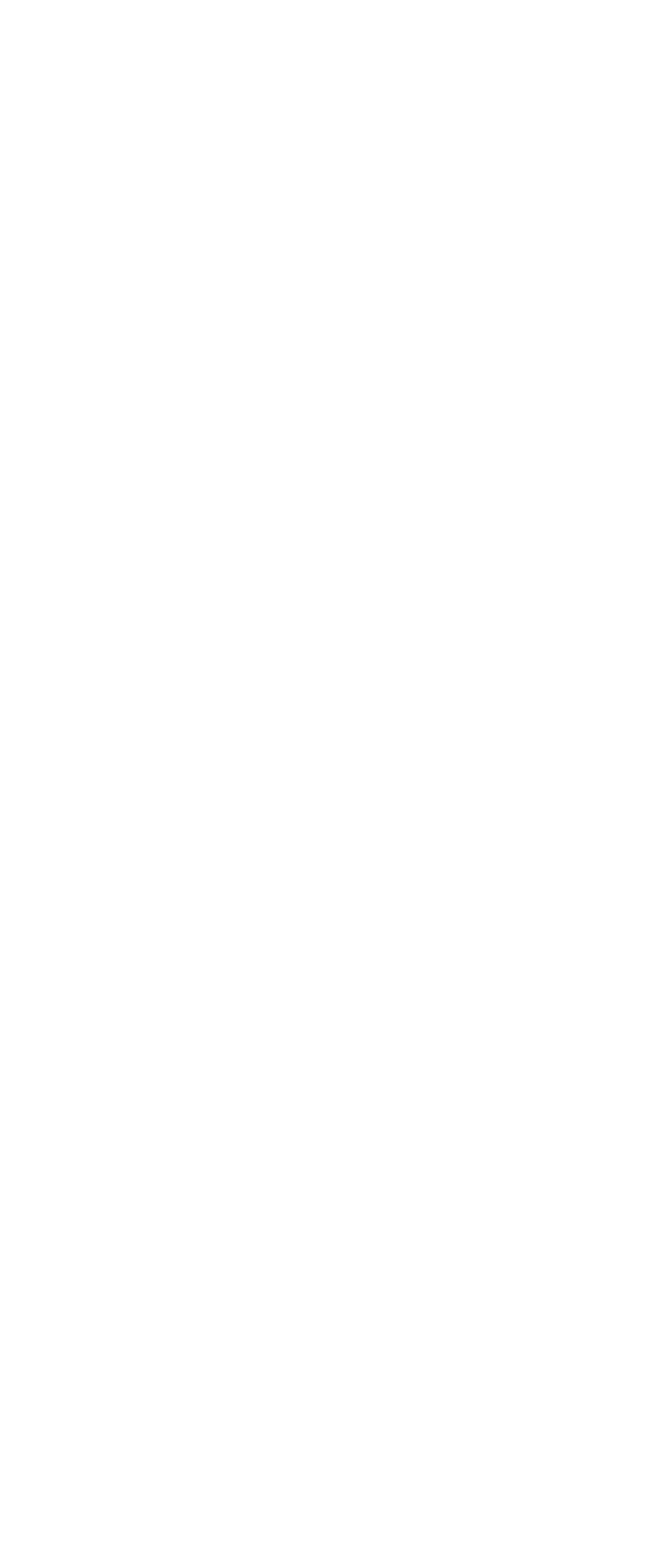
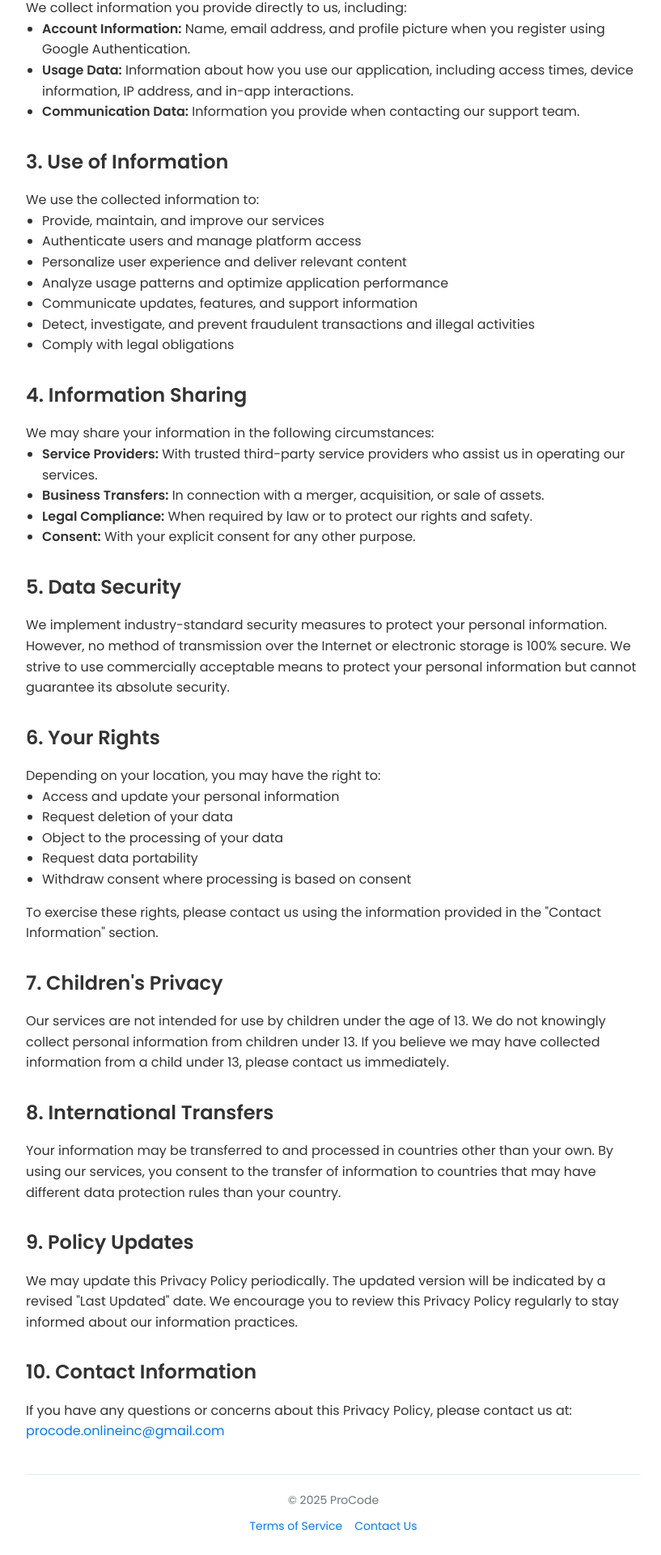
Before and after one commit to Aryanoo1/ProCode, a React (Vite) app in the folder client/: page /privacy-policy in a window 1280 px wide. Before the commit this address had no page. Shown: the part 798-2718 px from the top of the page at 81% size, without its empty margins (228-1045 px from the left). Before the commit the page ends 800 px from the top, so only its background shows below. Built offline with nearby package versions, Linux system fonts and the light colour scheme.

Commit message:
added privacy policy

```diff
--- /dev/null
+++ b/client/src/pages/PrivacyPolicy.jsx
@@ -0,0 +1,226 @@
+import React from "react"
+
+const PrivacyPolicy = () => {
+  const lastUpdated = "January 29, 2025"
+
+  const sections = [
+    { id: "introduction", title: "Introduction" },
+    { id: "information-collection", title: "Information Collection" },
+    { id: "use-of-information", title: "Use of Information" },
+    { id: "information-sharing", title: "Information Sharing" },
+    { id: "data-security", title: "Data Security" },
+    { id: "your-rights", title: "Your Rights" },
+    { id: "children-privacy", title: "Children's Privacy" },
+    { id: "international-transfers", title: "International Transfers" },
+    { id: "policy-updates", title: "Policy Updates" },
+    { id: "contact", title: "Contact Information" },
+  ]
+
+  const containerStyle = {
+    maxWidth: "800px",
+    margin: "0 auto",
+    padding: "20px",
+    fontFamily: "Arial, sans-serif",
+    lineHeight: "1.6",
+    color: "#333",
+  }
+
+  const headerStyle = {
+    backgroundColor: "#f8f9fa",
+    padding: "20px",
+    marginBottom: "20px",
+    borderBottom: "1px solid #e9ecef",
+  }
+
+  const h1Style = {
+    fontSize: "28px",
+    fontWeight: "bold",
+    margin: "0",
+  }
+
+  const h2Style = {
+    fontSize: "24px",
+    fontWeight: "bold",
+    marginBottom: "15px",
+    marginTop: "30px",
+  }
+
+  const linkStyle = {
+    color: "#007bff",
+    textDecoration: "none",
+  }
+
+  const listStyle = {
+    paddingLeft: "20px",
+    marginBottom: "15px",
+  }
+
+  const footerStyle = {
+    marginTop: "40px",
+    padding: "20px 0",
+    borderTop: "1px solid #e9ecef",
+    textAlign: "center",
+    fontSize: "14px",
+    color: "#6c757d",
+  }
+
+  return (
+    <div style={containerStyle}>
+      <header style={headerStyle}>
+        <h1 style={h1Style}>Privacy Policy</h1>
+      </header>
+      <main>
+        <p style={{ fontSize: "14px", color: "#6c757d", marginBottom: "20px" }}>Last Updated: {lastUpdated}</p>
+
+        <nav style={{ marginBottom: "30px" }}>
+          <h2 style={{ ...h2Style, fontSize: "20px" }}>Table of Contents</h2>
+          <ul style={listStyle}>
+            {sections.map((section) => (
+              <li key={section.id} style={{ marginBottom: "5px" }}>
+                <a href={`#${section.id}`} style={linkStyle}>
+                  {section.title}
+                </a>
+              </li>
+            ))}
+          </ul>
+        </nav>
+
+        <section id="introduction">
+          <h2 style={h2Style}>1. Introduction</h2>
+          <p>
+            ProCode ("we," "our," or "us") is committed to protecting your privacy. This Privacy Policy outlines our
+            practices concerning the collection, use, and disclosure of your information when you use our application
+            and services. By accessing or using our services, you agree to the terms of this Privacy Policy.
+          </p>
+        </section>
+
+        <section id="information-collection">
+          <h2 style={h2Style}>2. Information Collection</h2>
+          <p>We collect information you provide directly to us, including:</p>
+          <ul style={listStyle}>
+            <li>
+              <strong>Account Information:</strong> Name, email address, and profile picture when you register using
+              Google Authentication.
+            </li>
+            <li>
+              <strong>Usage Data:</strong> Information about how you use our application, including access times, device
+              information, IP address, and in-app interactions.
+            </li>
+            <li>
+              <strong>Communication Data:</strong> Information you provide when contacting our support team.
+            </li>
+          </ul>
+        </section>
+
+        <section id="use-of-information">
+          <h2 style={h2Style}>3. Use of Information</h2>
+          <p>We use the collected information to:</p>
+          <ul style={listStyle}>
+            <li>Provide, maintain, and improve our services</li>
+            <li>Authenticate users and manage platform access</li>
+            <li>Personalize user experience and deliver relevant content</li>
+            <li>Analyze usage patterns and optimize application performance</li>
+            <li>Communicate updates, features, and support information</li>
+            <li>Detect, investigate, and prevent fraudulent transactions and illegal activities</li>
+            <li>Comply with legal obligations</li>
+          </ul>
+        </section>
+
+        <section id="information-sharing">
+          <h2 style={h2Style}>4. Information Sharing</h2>
+          <p>We may share your information in the following circumstances:</p>
+          <ul style={listStyle}>
+            <li>
+              <strong>Service Providers:</strong> With trusted third-party service providers who assist us in operating
+              our services.
+            </li>
+            <li>
+              <strong>Business Transfers:</strong> In connection with a merger, acquisition, or sale of assets.
+            </li>
+            <li>
+              <strong>Legal Compliance:</strong> When required by law or to protect our rights and safety.
+            </li>
+            <li>
+              <strong>Consent:</strong> With your explicit consent for any other purpose.
+            </li>
+          </ul>
+        </section>
+
+        <section id="data-security">
+          <h2 style={h2Style}>5. Data Security</h2>
+          <p>
+            We implement industry-standard security measures to protect your personal information. However, no method of
+            transmission over the Internet or electronic storage is 100% secure. We strive to use commercially
+            acceptable means to protect your personal information but cannot guarantee its absolute security.
+          </p>
+        </section>
+
+        <section id="your-rights">
+          <h2 style={h2Style}>6. Your Rights</h2>
+          <p>Depending on your location, you may have the right to:</p>
+          <ul style={listStyle}>
+            <li>Access and update your personal information</li>
+            <li>Request deletion of your data</li>
+            <li>Object to the processing of your data</li>
+            <li>Request data portability</li>
+            <li>Withdraw consent where processing is based on consent</li>
+          </ul>
+          <p>
+            To exercise these rights, please contact us using the information provided in the "Contact Information"
+            section.
+          </p>
+        </section>
+
+        <section id="children-privacy">
+          <h2 style={h2Style}>7. Children's Privacy</h2>
+          <p>
+            Our services are not intended for use by children under the age of 13. We do not knowingly collect personal
+            information from children under 13. If you believe we may have collected information from a child under 13,
+            please contact us immediately.
+          </p>
+        </section>
+
+        <section id="international-transfers">
+          <h2 style={h2Style}>8. International Transfers</h2>
+          <p>
+            Your information may be transferred to and processed in countries other than your own. By using our
+            services, you consent to the transfer of information to countries that may have different data protection
+            rules than your country.
+          </p>
+        </section>
+
+        <section id="policy-updates">
+          <h2 style={h2Style}>9. Policy Updates</h2>
+          <p>
+            We may update this Privacy Policy periodically. The updated version will be indicated by a revised "Last
+            Updated" date. We encourage you to review this Privacy Policy regularly to stay informed about our
+            information practices.
+          </p>
+        </section>
+
+        <section id="contact">
+          <h2 style={h2Style}>10. Contact Information</h2>
+          <p>If you have any questions or concerns about this Privacy Policy, please contact us at:</p>
+          <p>
+            <a href="mailto:procode.onlineinc@gmail.com" style={linkStyle}>
+              procode.onlineinc@gmail.com
+            </a>
+          </p>
+        </section>
+      </main>
+      <footer style={footerStyle}>
+        <p>&copy; {new Date().getFullYear()} ProCode</p>
+        <div style={{ marginTop: "10px" }}>
+          <a href="/terms" style={{ ...linkStyle, marginRight: "15px" }}>
+            Terms of Service
+          </a>
+          <a href="/contact" style={linkStyle}>
+            Contact Us
+          </a>
+        </div>
+      </footer>
+    </div>
+  )
+}
+
+export default PrivacyPolicy
--- a/client/src/routes/index.jsx
+++ b/client/src/routes/index.jsx
@@ -6,6 +6,7 @@ import CodeEditorPage from "../pages/CodeEditorPage";
 import Register from "../pages/Register";
 import UserInfo from "../pages/UserInfo";
 import LandingPage from "../pages/LandingPage";
+import PrivacyPolicy from "../pages/PrivacyPolicy";
 
 const AppRoutes = () => {
   const location = useLocation();
@@ -30,6 +31,7 @@ const AppRoutes = () => {
     <>
       <Routes>
         <Route path="/" element={<LandingPage />} />
+        <Route path="/privacy-policy" element={<PrivacyPolicy />} />
         <Route path="/login" element={<Login />} />
         <Route path="/register" element={<Register />} />
         <Route path="/userinfo" element={<UserInfo />} />
```
